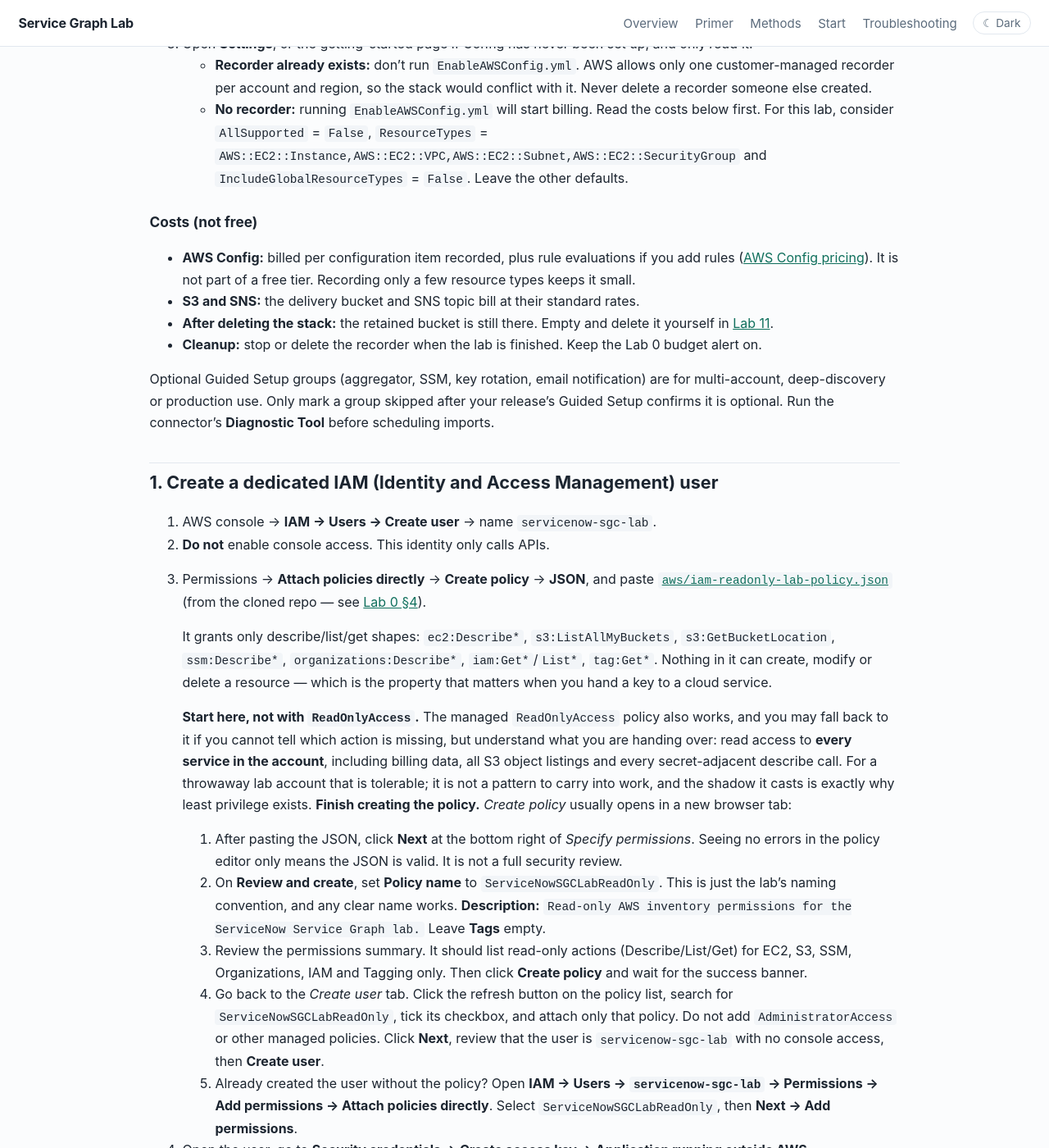
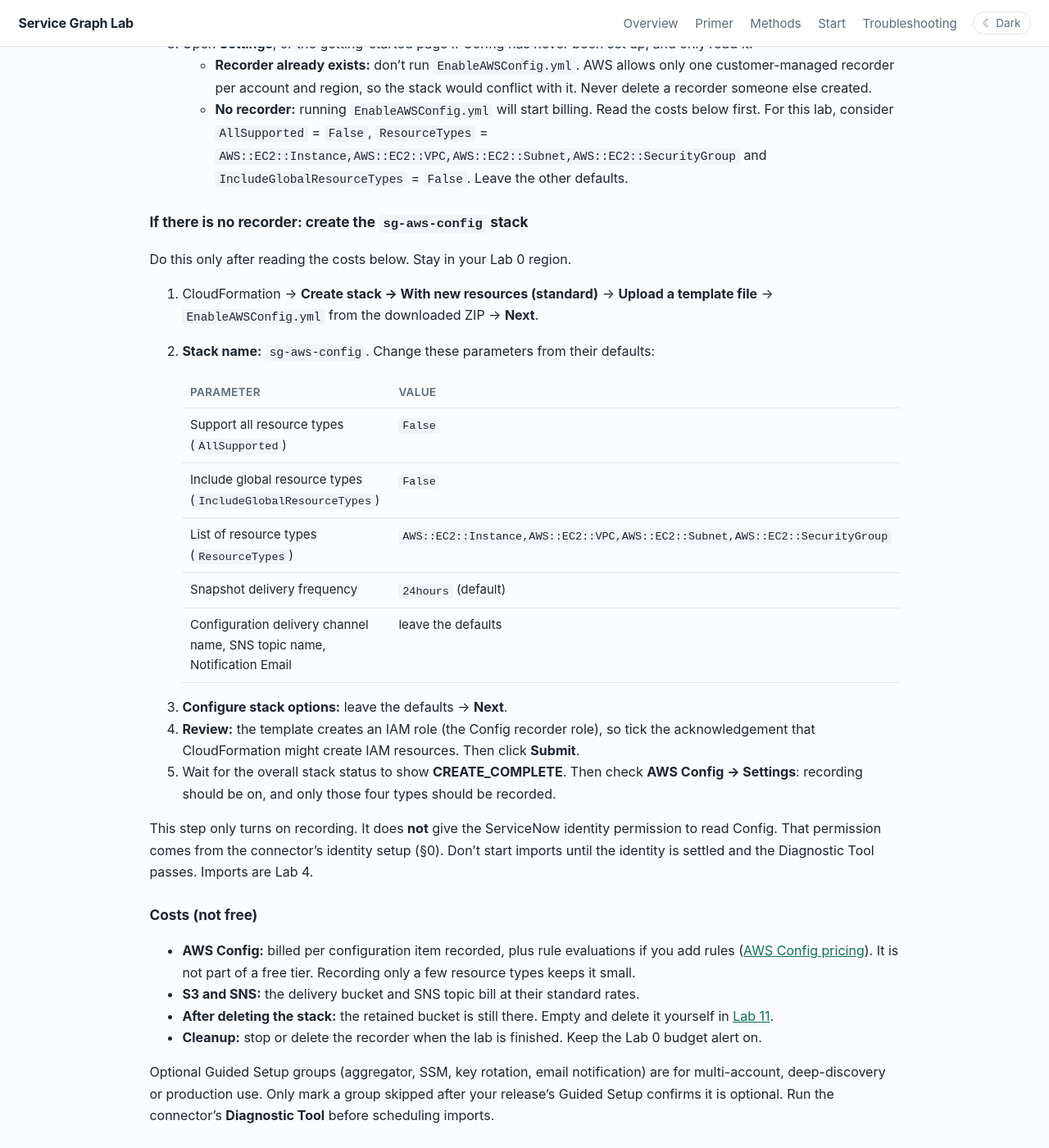
Before and after one commit to eltonaguiar/ServiceNow_ServiceGraph_Lab, a Jekyll site: the page built from labs/03-iam-connection.md, in a window 1280 px wide and 1400 px high, scrolled down 1719 px. Shown: the whole window at 82% size. Built offline with Jekyll 4.4.1, drawn with Linux system fonts in a browser that asks for light colours.

Commit message:
docs(lab3): explicit sg-aws-config stack steps with narrowed recording

```diff
--- a/labs/03-iam-connection.md
+++ b/labs/03-iam-connection.md
@@ -80,6 +80,32 @@ What this means for this lab:
      For this lab, consider `AllSupported` = `False`,
      `ResourceTypes` = `AWS::EC2::Instance,AWS::EC2::VPC,AWS::EC2::Subnet,AWS::EC2::SecurityGroup`
      and `IncludeGlobalResourceTypes` = `False`. Leave the other defaults.
+
+### If there is no recorder: create the `sg-aws-config` stack
+
+Do this only after reading the costs below. Stay in your Lab 0 region.
+
+1. CloudFormation → **Create stack → With new resources (standard)** → **Upload a template file** →
+   `EnableAWSConfig.yml` from the downloaded ZIP → **Next**.
+2. **Stack name:** `sg-aws-config`. Change these parameters from their defaults:
+
+   | Parameter | Value |
+   |---|---|
+   | Support all resource types (`AllSupported`) | `False` |
+   | Include global resource types (`IncludeGlobalResourceTypes`) | `False` |
+   | List of resource types (`ResourceTypes`) | `AWS::EC2::Instance,AWS::EC2::VPC,AWS::EC2::Subnet,AWS::EC2::SecurityGroup` |
+   | Snapshot delivery frequency | `24hours` (default) |
+   | Configuration delivery channel name, SNS topic name, Notification Email | leave the defaults |
+
+3. **Configure stack options:** leave the defaults → **Next**.
+4. **Review:** the template creates an IAM role (the Config recorder role), so tick the
+   acknowledgement that CloudFormation might create IAM resources. Then click **Submit**.
+5. Wait for the overall stack status to show **CREATE_COMPLETE**. Then check **AWS Config → Settings**:
+   recording should be on, and only those four types should be recorded.
+
+This step only turns on recording. It does **not** give the ServiceNow identity permission to read
+Config. That permission comes from the connector's identity setup (§0). Don't start imports until
+the identity is settled and the Diagnostic Tool passes. Imports are Lab 4.
 
 ### Costs (not free)
 
```
